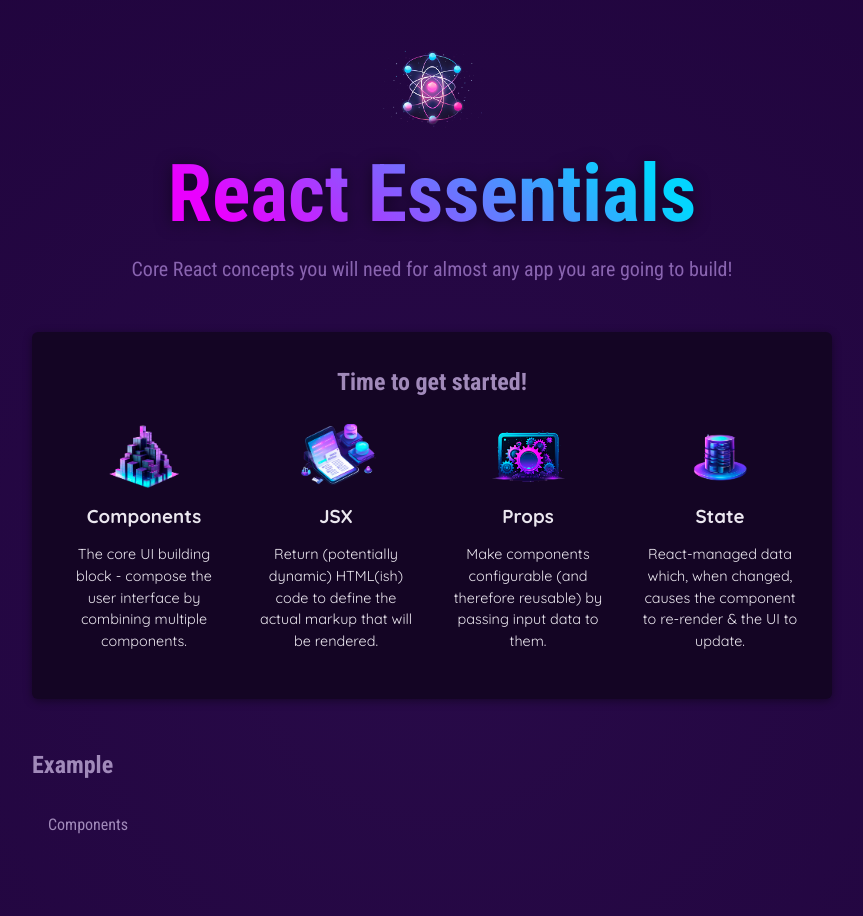
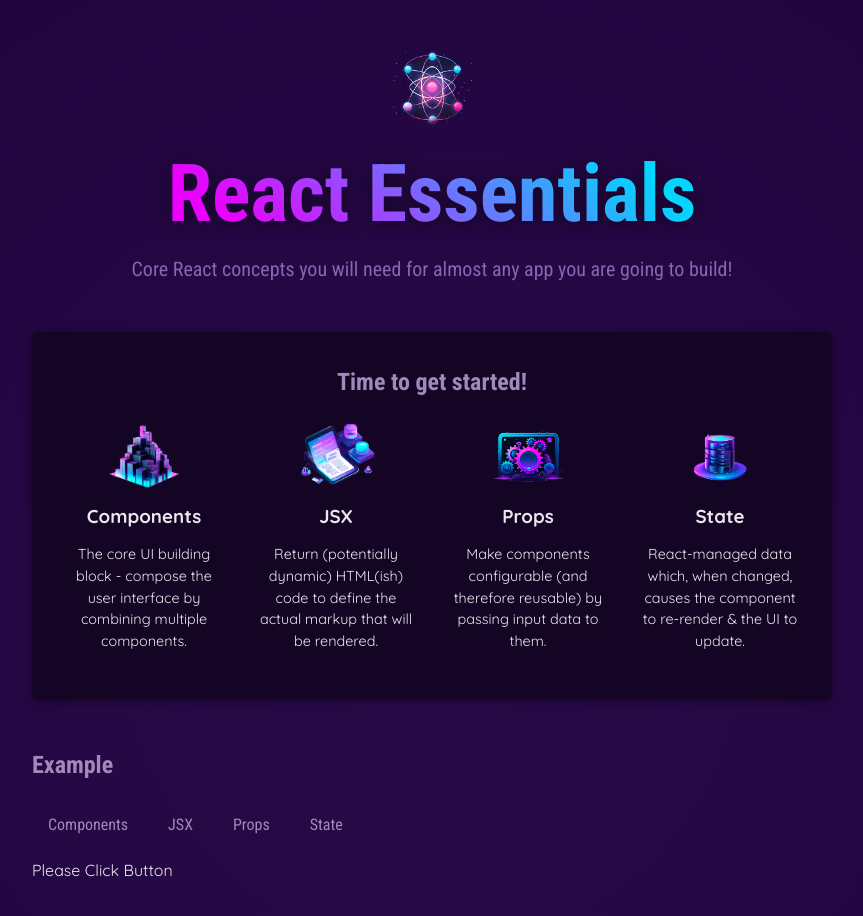
Before and after one commit to sivaprasad1988/01-starting-project, a React (Vite) app: page / in a window 1280 px wide. Shown: the top 916 px of the page, without its empty margins (208-1071 px from the left). Built offline with nearby package versions, Linux system fonts and the light colour scheme.

Commit message:
[TASK] Implement useState

```diff
--- a/src/App.jsx
+++ b/src/App.jsx
@@ -1,3 +1,4 @@
+import { useState } from "react";
 import componentsImage from "./assets/components.png";
 import { CORE_CONCEPTS } from "./data";
 import Header from "./components/Header";
@@ -5,7 +6,13 @@ import CoreComponents from "./components/CoreComponents";
 import TabButton from "./components/TabButton";
 
 function App() {
-  console.log(CORE_CONCEPTS);
+  const [selectedTopic, setSelectedTopic] = useState("Please Click Button");
+
+  function handleSelect(selectedButton) {
+    setSelectedTopic(selectedButton);
+    console.log(selectedTopic);
+  }
+  console.log("App component executing");
   return (
     <div>
       <Header />
@@ -23,8 +30,14 @@ function App() {
         <section id="examples">
           <h2>Example</h2>
           <menu>
-            <TabButton>Components</TabButton>
+            <TabButton onSelect={() => handleSelect("components")}>
+              Components
+            </TabButton>
+            <TabButton onSelect={() => handleSelect("jsx")}>JSX</TabButton>
+            <TabButton onSelect={() => handleSelect("props")}>Props</TabButton>
+            <TabButton onSelect={() => handleSelect("state")}>State</TabButton>
           </menu>
+          {selectedTopic}
         </section>
       </main>
     </div>
--- a/src/components/TabButton.jsx
+++ b/src/components/TabButton.jsx
@@ -1,7 +1,8 @@
-export default function ({ children }) {
+export default function ({ children, onSelect }) {
+  console.log("TabButton component executing");
   return (
     <li>
-      <button>{children}</button>
+      <button onClick={onSelect}>{children}</button>
     </li>
   );
 }
```
